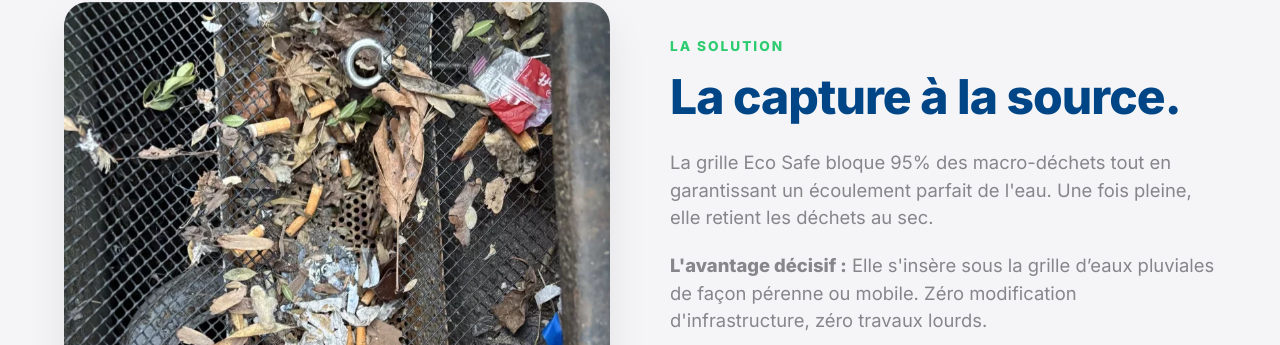
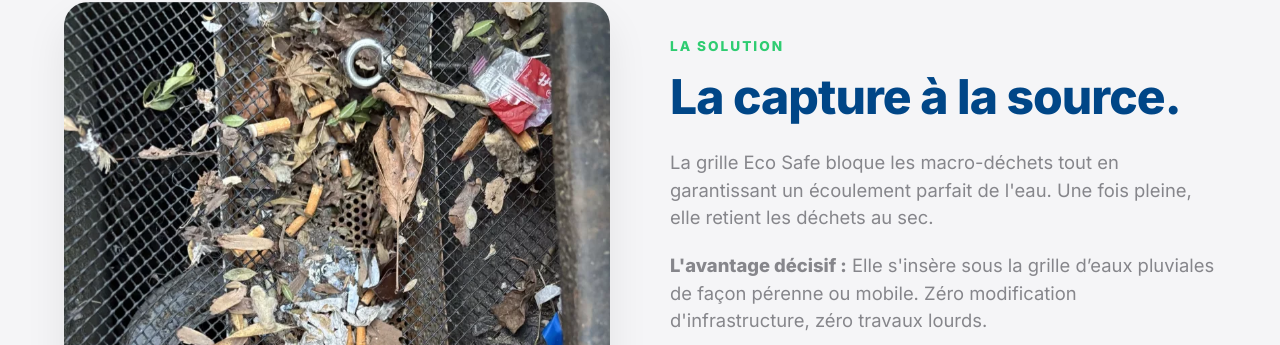
Before and after one commit to DuvalDVL/ecosafe, a Jekyll site: the page built from index.html, in a window 1280 px wide and 900 px high, scrolled down 1912 px. Shown: the part 109-454 px from the top of the window. Built offline with Jekyll 4.4.1, drawn with Linux system fonts in a browser that asks for light colours; some of the changed text lies outside the part shown.

Commit message:
Update index.html

```diff
--- a/index.html
+++ b/index.html
@@ -84,7 +84,7 @@ description: "Eco Safe installe des grilles de filtration pour avaloirs. Conform
       <div class="story-step" data-step="2">
         <span class="step-label">La Solution</span>
         <h2>La capture à la source.</h2>
-        <p>La grille Eco Safe bloque 95% des macro-déchets tout en garantissant un écoulement parfait de l'eau. Une fois pleine, elle retient les déchets au sec.</p>
+        <p>La grille Eco Safe bloque les macro-déchets tout en garantissant un écoulement parfait de l'eau. Une fois pleine, elle retient les déchets au sec.</p>
         <p><strong>L'avantage décisif :</strong> Elle s'insère sous la grille d’eaux pluviales de façon pérenne ou mobile. Zéro modification d'infrastructure, zéro travaux lourds.</p>
       </div>
 
```
Also changed, not shown: other parts of index.html (+1 -1 lines).
